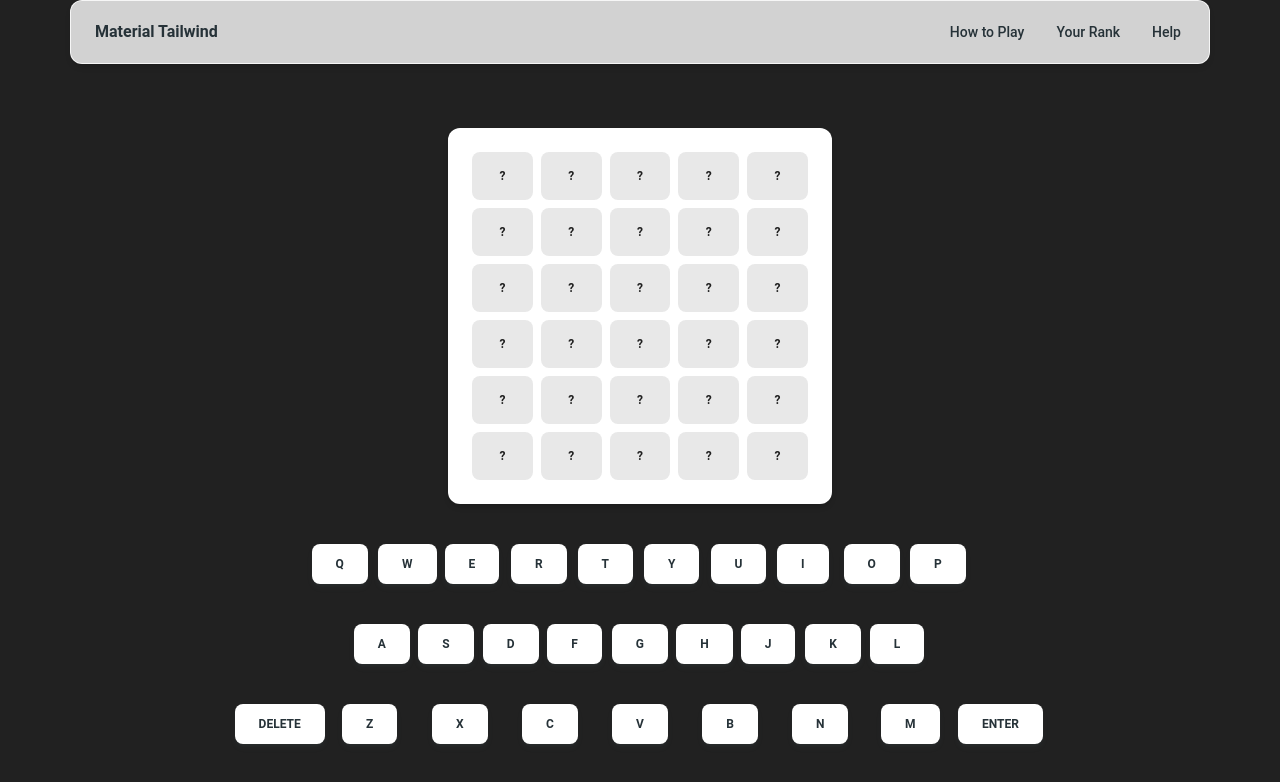
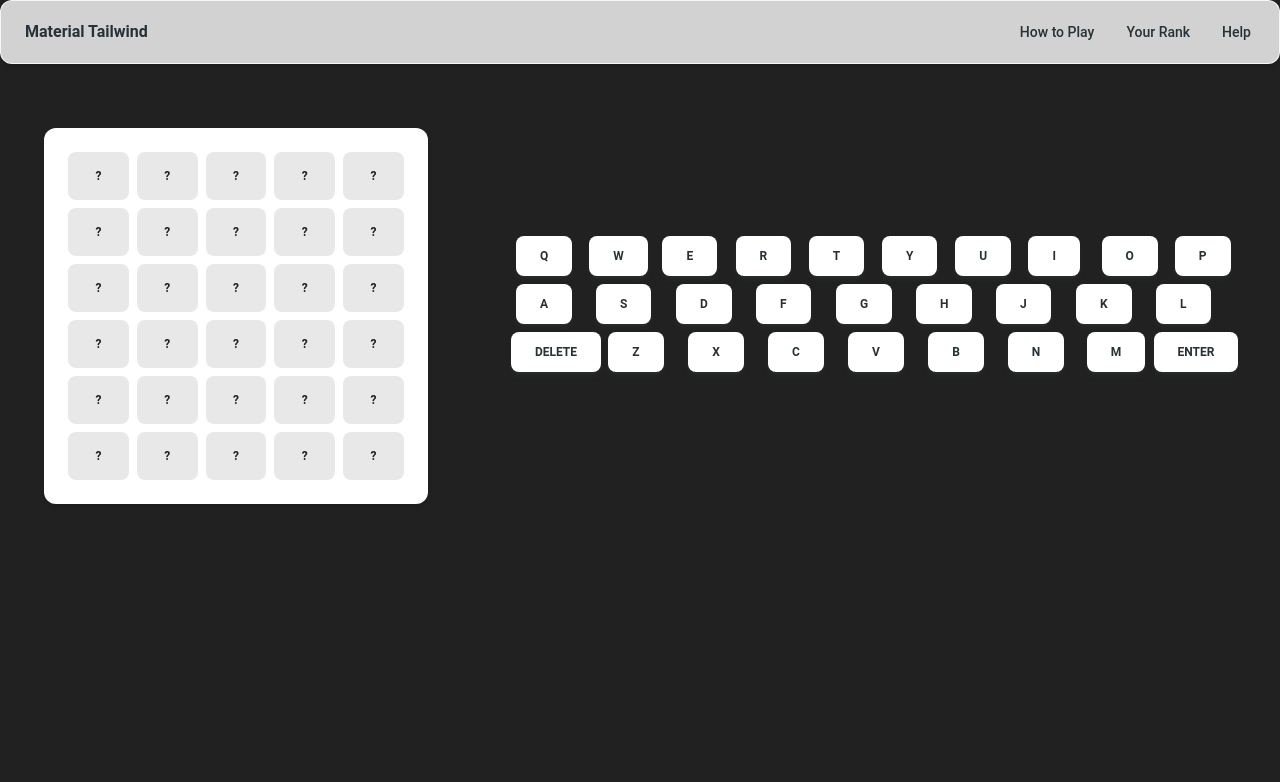
Before and after one commit to ehsan-golbar/wordle_project, a React (Vite) app in the folder wordle_project/: page / in a window 1280 px wide. Shown: the top 782 px of the page. Built offline with nearby package versions, Linux system fonts and the light colour scheme.

Commit message:
cahnge the structure of page

```diff
--- a/wordle_project/src/App.tsx
+++ b/wordle_project/src/App.tsx
@@ -10,10 +10,15 @@ import { Button } from "@material-tailwind/react";
 function App() {
   return (
     <>
-      <div className="flex flex-col items-center w-full gap-10 bg-gray-900 h-screen overflow-y-auto">
-        <Header></Header>
-        <Board></Board>
-        <Keyboard></Keyboard>
+      <div className="flex flex-col items-center w-full gap-10 bg-gray-900 h-screen overflow-y-auto ">
+        <div className="sticky top-0 left-1 z-10  w-full">
+          <Header></Header>
+        </div>
+
+        <div className="grid grid-cols-5 items-center mx-5">
+          <Board></Board>
+          <Keyboard></Keyboard>
+        </div>
       </div>
     </>
   );
--- a/wordle_project/src/components/Board.tsx
+++ b/wordle_project/src/components/Board.tsx
@@ -44,6 +44,7 @@ let boardGame: BoardCell[] = [
 function Board() {
   return (
     <>
+      <div className="col-span-2 ml-6">
         <Card className="mt-6 w-96">
           <CardBody>
             <div className="grid grid-cols-5 gap-2 ">
@@ -57,6 +58,7 @@ function Board() {
             </div>
           </CardBody>
         </Card>
+      </div>
     </>
   );
 }
--- a/wordle_project/src/components/Header.tsx
+++ b/wordle_project/src/components/Header.tsx
@@ -6,65 +6,7 @@ import {
   IconButton,
 } from "@material-tailwind/react";
 import { Bars3Icon, XMarkIcon } from "@heroicons/react/24/outline";
-
-function NavList() {
-  return (
-    <ul className="my-2 flex flex-col gap-2 lg:mb-0 lg:mt-0 lg:flex-row lg:items-center lg:gap-6">
-      <Typography
-        as="li"
-        variant="small"
-        color="blue-gray"
-        className="p-1 font-medium"
-      >
-        <a
-          href="#"
-          className="flex items-center hover:text-blue-500 transition-colors"
-        >
-          How to Play
-        </a>
-      </Typography>
-      <Typography
-        as="li"
-        variant="small"
-        color="blue-gray"
-        className="p-1 font-medium"
-      >
-        <a
-          href="#"
-          className="flex items-center hover:text-blue-500 transition-colors"
-        >
-          Your Rank
-        </a>
-      </Typography>
-      <Typography
-        as="li"
-        variant="small"
-        color="blue-gray"
-        className="p-1 font-medium"
-      >
-        <a
-          href="#"
-          className="flex items-center hover:text-blue-500 transition-colors"
-        >
-          Help
-        </a>
-      </Typography>
-      {/* <Typography
-        as="li"
-        variant="small"
-        color="blue-gray"
-        className="p-1 font-medium"
-      >
-        <a
-          href="#"
-          className="flex items-center hover:text-blue-500 transition-colors"
-        >
-          Docs
-        </a>
-      </Typography> */}
-    </ul>
-  );
-}
+import HeaderItem from "./HeaderItem";
 
 export function Header() {
   const [openNav, setOpenNav] = React.useState(false);
@@ -81,7 +23,7 @@ export function Header() {
   }, []);
 
   return (
-    <Navbar className="sticky top-0 z-10  mx-auto max-w-screen-xl px-6 py-3">
+    <Navbar className=" px-6 py-3">
       <div className="flex items-center justify-between text-blue-gray-900">
         <Typography
           as="a"
@@ -92,7 +34,7 @@ export function Header() {
           Material Tailwind
         </Typography>
         <div className="hidden lg:block">
-          <NavList />
+          <HeaderItem />
         </div>
         <IconButton
           variant="text"
@@ -108,7 +50,7 @@ export function Header() {
         </IconButton>
       </div>
       <Collapse open={openNav}>
-        <NavList />
+        <HeaderItem />
       </Collapse>
     </Navbar>
   );
--- /dev/null
+++ b/wordle_project/src/components/HeaderItem.tsx
@@ -0,0 +1,62 @@
+import { Typography } from "@material-tailwind/react";
+
+function HeaderItem() {
+  return (
+    <ul className="my-2 flex flex-col gap-2 lg:mb-0 lg:mt-0 lg:flex-row lg:items-center lg:gap-6">
+      <Typography
+        as="li"
+        variant="small"
+        color="blue-gray"
+        className="p-1 font-medium"
+      >
+        <a
+          href="#"
+          className="flex items-center hover:text-blue-500 transition-colors"
+        >
+          How to Play
+        </a>
+      </Typography>
+      <Typography
+        as="li"
+        variant="small"
+        color="blue-gray"
+        className="p-1 font-medium"
+      >
+        <a
+          href="#"
+          className="flex items-center hover:text-blue-500 transition-colors"
+        >
+          Your Rank
+        </a>
+      </Typography>
+      <Typography
+        as="li"
+        variant="small"
+        color="blue-gray"
+        className="p-1 font-medium"
+      >
+        <a
+          href="#"
+          className="flex items-center hover:text-blue-500 transition-colors"
+        >
+          Help
+        </a>
+      </Typography>
+      {/* <Typography
+          as="li"
+          variant="small"
+          color="blue-gray"
+          className="p-1 font-medium"
+        >
+          <a
+            href="#"
+            className="flex items-center hover:text-blue-500 transition-colors"
+          >
+            Docs
+          </a>
+        </Typography> */}
+    </ul>
+  );
+}
+
+export default HeaderItem;
--- a/wordle_project/src/components/Keyboard.tsx
+++ b/wordle_project/src/components/Keyboard.tsx
@@ -8,7 +8,8 @@ function Keyboard() {
 
   return (
     <>
-      <div className="grid grid-cols-10 gap-2">
+      <div className="col-span-3 grid grid-rows-3 gap-2 content-center items-center mr-6">
+        <div className="grid grid-cols-10 gap-3 justify-around">
           {row1.map((key, id) => {
             return (
               <div key={id}>
@@ -18,7 +19,7 @@ function Keyboard() {
           })}
         </div>
 
-      <div className=" grid grid-cols-9 gap-2">
+        <div className=" grid grid-cols-9 justify-around">
           {row2.map((key, id) => {
             return (
               <div key={id}>
@@ -45,6 +46,7 @@ function Keyboard() {
             <Button color="white">Enter</Button>
           </div>
         </div>
+      </div>
     </>
   );
 }
```
Lines whose indentation alone changed are shown as unchanged.
